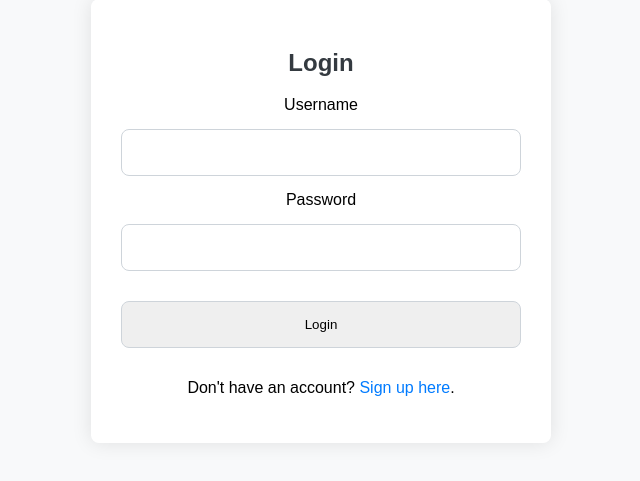
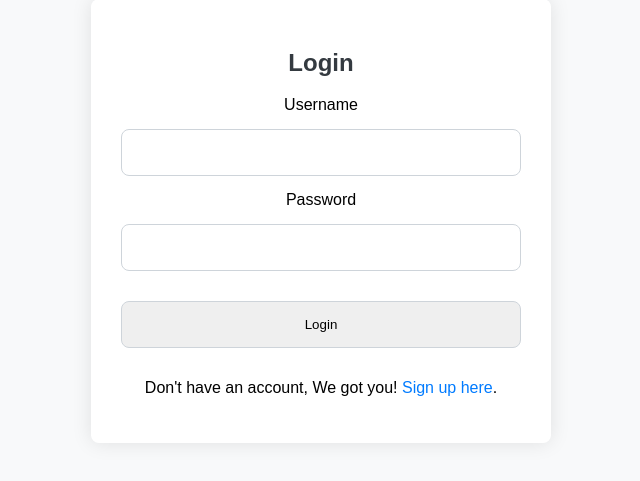
Before and after one commit to bethvourc/password_manager, a Flask app: page / in a window 1280 px wide. Shown: the part 179-660 px from the top of the page, without its empty margins (319-959 px from the left). Run offline with Flask 3, Linux system fonts and the light colour scheme.

Commit message:
login UI update

```diff
--- a/templates/login.html
+++ b/templates/login.html
@@ -22,7 +22,7 @@
             {{ form.password.label }} {{ form.password(size=20) }}
             {{ form.submit }}
         </form>
-        <p>Don't have an account? <a href="{{ url_for('register') }}">Sign up here</a>.</p>
+        <p>Don't have an account, We got you! <a href="{{ url_for('register') }}">Sign up here</a>.</p>
     </div>
 </body>
 </html>
```
